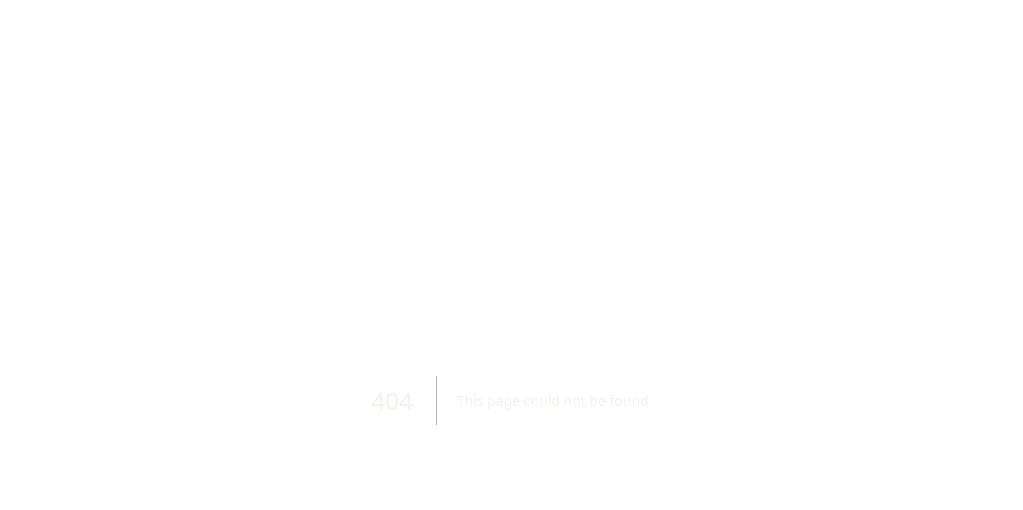
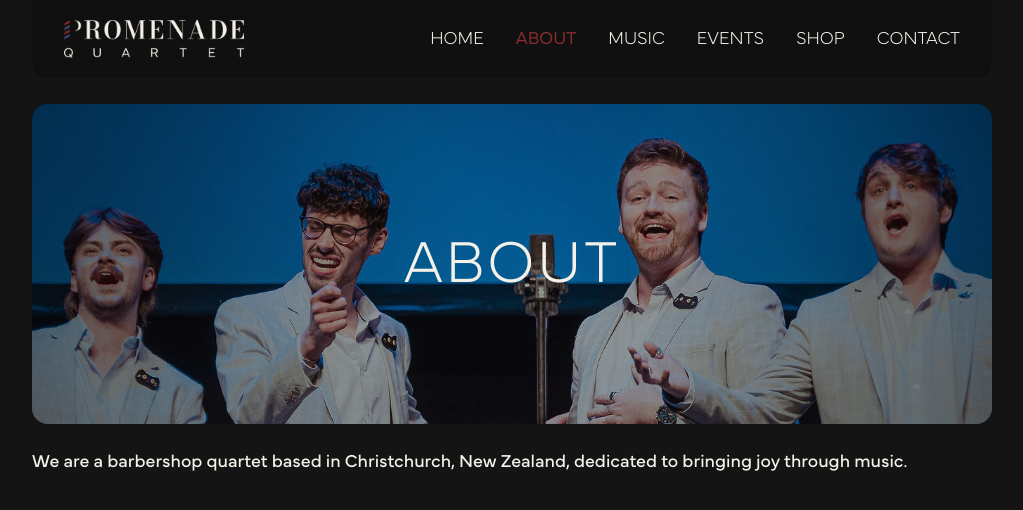
Before and after one commit to JoranQuack/promenade-website, a Next.js app: page /about in a window 1280 px wide. Before the commit this address had no page. Shown: the top 510 px of the page, without its empty margins (128-1151 px from the left). Built offline with nearby package versions, Linux system fonts and the light colour scheme.

Commit message:
feat: Image Block component and start of about page

```diff
--- a/eslint.config.mjs
+++ b/eslint.config.mjs
@@ -119,7 +119,6 @@ const eslintConfig = [
       "no-else-return": "error",
       "no-empty-function": "error",
       "no-lonely-if": "error",
-      "no-magic-numbers": ["warn", { ignore: [0, 1, -1] }],
       "no-negated-condition": "error",
       "no-nested-ternary": "error",
       "no-param-reassign": "error",
--- /dev/null
+++ b/src/app/about/page.tsx
@@ -0,0 +1,19 @@
+import { Header } from "@/components/shared/Header";
+import ImageBlock from "@/components/ui/ImageBlock";
+
+export default function About(): React.ReactElement {
+  return (
+    <div className="flex flex-col min-h-screen items-center">
+      <Header current="ABOUT" />
+
+      <main className="flex-grow w-3/4 mt-26">
+        <ImageBlock alt="about" src="/about.jpg" />
+
+        <p className="text-lg mb-6 h-[2000px]">
+          We are a barbershop quartet based in Christchurch, New Zealand,
+          dedicated to bringing joy through music.
+        </p>
+      </main>
+    </div>
+  );
+}
--- a/src/app/globals.css
+++ b/src/app/globals.css
@@ -44,5 +44,5 @@ h3,
 h4,
 h5,
 h6 {
-  @apply text-bright font-light;
+  @apply text-bright;
 }
--- /dev/null
+++ b/src/components/ui/ImageBlock.tsx
@@ -0,0 +1,105 @@
+"use client";
+
+import Image from "next/image";
+import { useEffect, useState, useRef } from "react";
+
+const DEFAULT_IMAGE_WIDTH = 1000;
+const DEFAULT_IMAGE_HEIGHT = 1000;
+const PARALLAX_SCROLL_FACTOR = 0.3;
+const MOUSE_SMOOTHING_FACTOR = 0.02;
+
+export default function ImageBlock({
+  src,
+  alt,
+  width = DEFAULT_IMAGE_WIDTH,
+  height = DEFAULT_IMAGE_HEIGHT,
+}: {
+  src: string;
+  alt: string;
+  width?: number;
+  height?: number;
+}): React.ReactElement {
+  const [scrollY, setScrollY] = useState(0);
+  const [mousePosition, setMousePosition] = useState({ x: 50, y: 50 });
+  const [smoothMousePosition, setSmoothMousePosition] = useState({
+    x: 50,
+    y: 50,
+  });
+  const containerRef = useRef<HTMLDivElement>(null);
+  const animationFrameRef = useRef<number | null>(null);
+
+  useEffect(() => {
+    const handleScroll = (): void => setScrollY(window.scrollY);
+
+    window.addEventListener("scroll", handleScroll);
+
+    return (): void => window.removeEventListener("scroll", handleScroll);
+  }, []);
+
+  useEffect(() => {
+    const animate = (): void => {
+      setSmoothMousePosition((prev) => ({
+        x: prev.x + (mousePosition.x - prev.x) * MOUSE_SMOOTHING_FACTOR,
+        y: prev.y + (mousePosition.y - prev.y) * MOUSE_SMOOTHING_FACTOR,
+      }));
+      animationFrameRef.current = requestAnimationFrame(animate);
+    };
+
+    animationFrameRef.current = requestAnimationFrame(animate);
+
+    return (): void => {
+      if (animationFrameRef.current !== null) {
+        cancelAnimationFrame(animationFrameRef.current);
+      }
+    };
+  }, [mousePosition]);
+
+  const handleMouseMove = (event: React.MouseEvent<HTMLDivElement>): void => {
+    if (!containerRef.current) {
+      return;
+    }
+
+    const rect = containerRef.current.getBoundingClientRect();
+    const x = ((event.clientX - rect.left) / rect.width) * 100;
+    const y = ((event.clientY - rect.top) / rect.height) * 100;
+
+    setMousePosition({ x, y });
+  };
+
+  const handleMouseLeave = (): void => {
+    setMousePosition({ x: 50, y: 50 });
+  };
+
+  return (
+    <div
+      className="flex justify-center items-center w-full mb-6 h-80 overflow-hidden rounded-2xl relative bg-black"
+      ref={containerRef}
+      onMouseLeave={handleMouseLeave}
+      onMouseMove={handleMouseMove}
+    >
+      <Image
+        alt={alt}
+        className="w-full absolute opacity-80"
+        height={height}
+        src={src}
+        style={{
+          transform: `translateY(${scrollY * PARALLAX_SCROLL_FACTOR}px)`,
+          top: "-20%",
+          height: "300%",
+          objectFit: "cover",
+        }}
+        width={width}
+      />
+
+      {/* Mouse-following vignette overlay */}
+      <div
+        className="absolute inset-0 pointer-events-none"
+        style={{
+          background: `radial-gradient(circle 600px at ${smoothMousePosition.x}% ${smoothMousePosition.y}%, transparent 0%, transparent 10%, rgba(0,0,0,0.5) 100%)`,
+        }}
+      />
+
+      <span className="z-0 text-6xl font-thin tracking-wider">ABOUT</span>
+    </div>
+  );
+}
```
Also changed, not shown: public/about.jpg (added).
